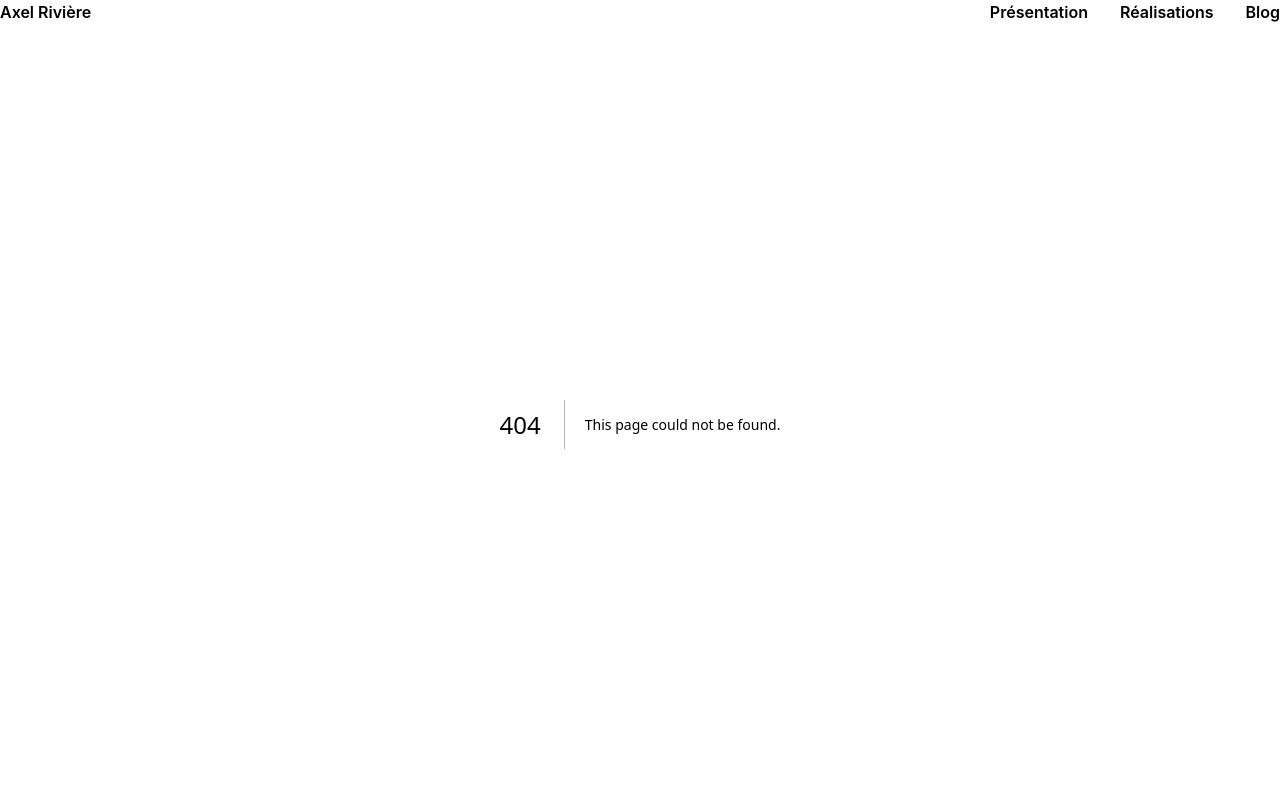
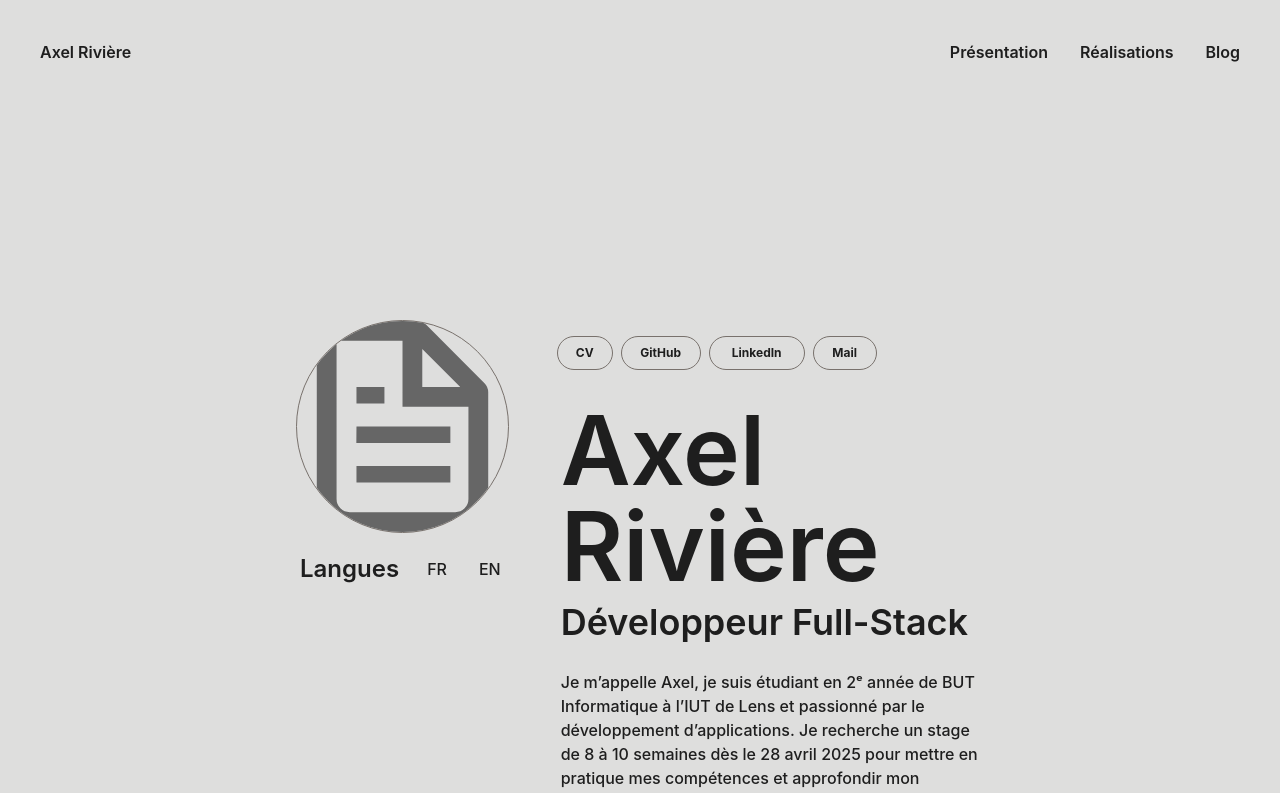
Before and after one commit to axelriv62/portfolio-v2, a Next.js app: page /about in a window 1280 px wide. Before the commit this address had no page. Shown: the top 793 px of the page. Built offline with nearby package versions, Linux system fonts and the light colour scheme.

Commit message:
:construction: Début de création de la page about avec la partie présentation

```diff
--- /dev/null
+++ b/app/about/page.tsx
@@ -0,0 +1,40 @@
+import Link from "next/link";
+import Image from "next/image";
+
+export default function About() {
+    return (
+        <main className="p-64">
+            <div className="flex space-x-12">
+                <div className="flex flex-col space-y-4">
+                    <Image src="/file.svg" alt="Profile picture" width={400} height={400} className="border rounded-full border-stone-500" />
+                    <div className="flex space-x-4">
+                        <h3 className="text-2xl font-semibold p-1">Langues</h3>
+                        <p className="font-medium p-2">FR</p>
+                        <p className="font-medium p-2">EN</p>
+                    </div>
+                </div>
+                <div className="flex flex-col flex-grow space-y-4">
+                    <div className="flex space-x-2">
+                        <button className="border font-bold text-xs py-2 px-4 rounded-full mt-4 border-stone-500 w-14">
+                            <Link href="#">CV</Link>
+                        </button>
+                        <button className="border font-bold text-xs py-2 px-4 rounded-full mt-4 border-stone-500 w-20">
+                            <Link href="https://github.com/axelriv62">GitHub</Link>
+                        </button>
+                        <button className="border font-bold text-xs py-2 px-4 rounded-full mt-4 border-stone-500 w-24">
+                            <Link href="https://linkedin.com/in/axel-riviere-dev">LinkedIn</Link>
+                        </button>
+                        <button className="border font-bold text-xs py-2 px-4 rounded-full mt-4 border-stone-500 w-16">
+                            <Link href="mailto:axel.riviere.dev@gmail.com">Mail</Link>
+                        </button>
+                    </div>
+                    <div>
+                        <h1 className="text-8xl font-semibold p-1 mt-3">Axel Rivière</h1>
+                        <h2 className="text-4xl font-semibold p-1">Développeur Full-Stack</h2>
+                        <p className="font-medium p-1 mt-5">Je m’appelle Axel, je suis étudiant en 2ᵉ année de BUT Informatique à l’IUT de Lens et passionné par le développement d’applications. Je recherche un stage de 8 à 10 semaines dès le 28 avril 2025 pour mettre en pratique mes compétences et approfondir mon expérience.</p>
+                    </div>
+                </div>
+            </div>
+        </main>
+    );
+}
--- a/app/layout.tsx
+++ b/app/layout.tsx
@@ -13,7 +13,7 @@ export default function RootLayout({
                 <menu className="flex justify-between font-semibold">
                     <Link href="/">Axel Rivière</Link>
                     <div className="flex space-x-8">
-                        <Link href="/#">Présentation</Link>
+                        <Link href="/about">Présentation</Link>
                         <Link href="/#">Réalisations</Link>
                         <Link href="/#">Blog</Link>
                     </div>
```
